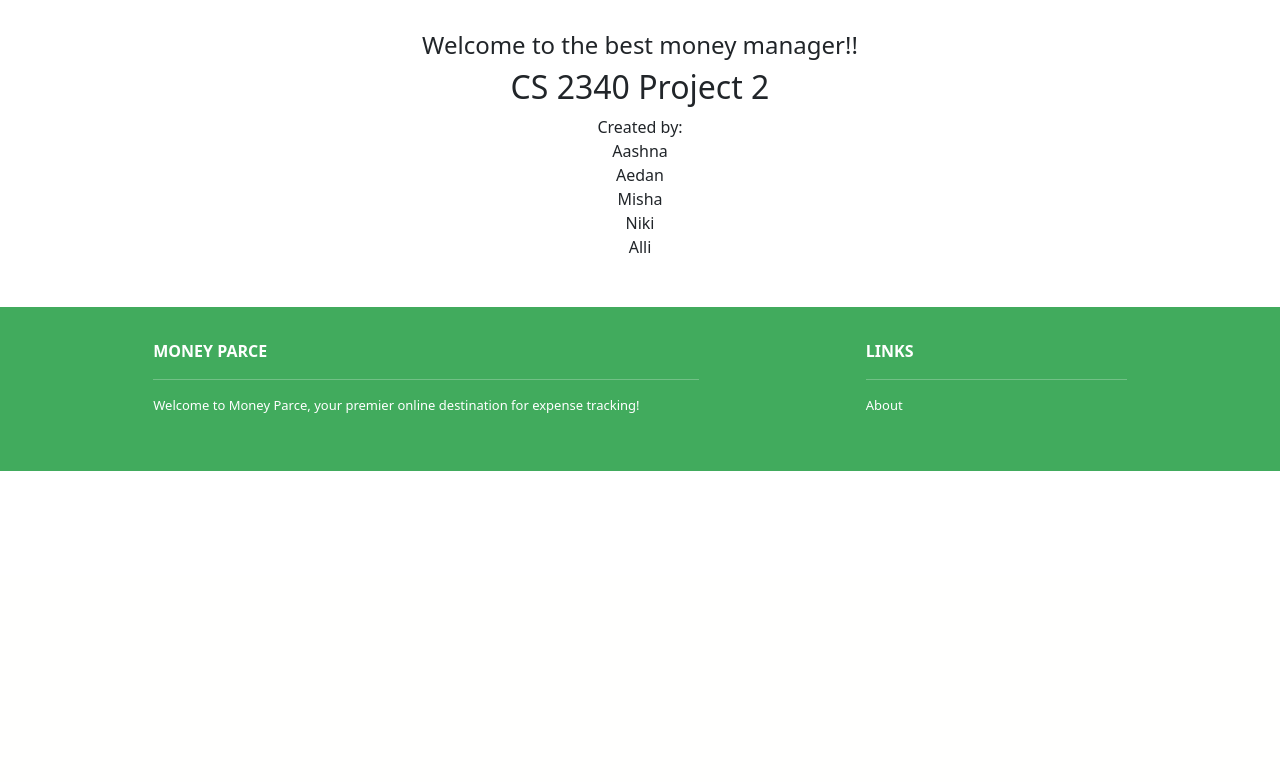
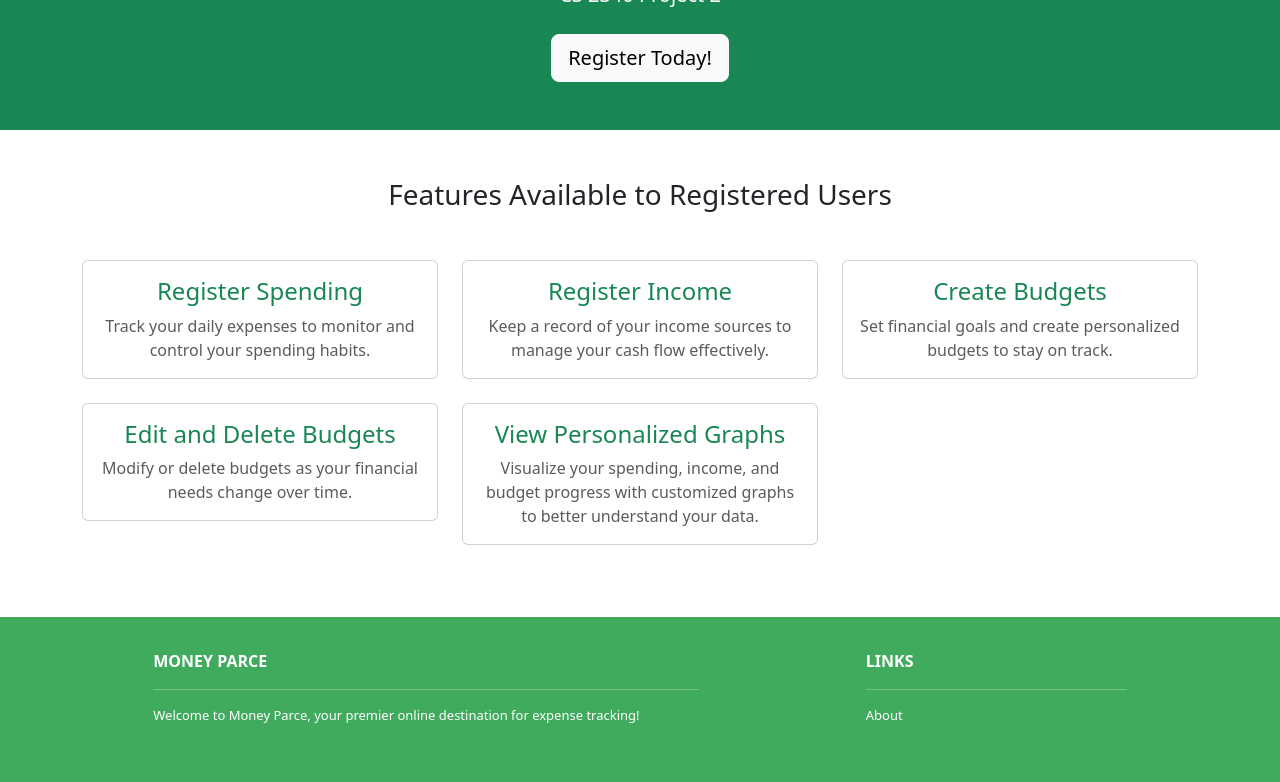
Before and after one commit to kshiraas000/moneyParce, a Django app: page / in a window 1280 px wide. Shown: the part 225-1007 px from the top of the page. Before the commit the page ends 696 px from the top, so only its background shows below. Run offline with Django 5.2, Linux system fonts and the light colour scheme; some libraries are stand-ins or nearby versions.

Commit message:
home page update

```diff
--- a/home/templates/home/index.html
+++ b/home/templates/home/index.html
@@ -1,26 +1,64 @@
 {% extends 'base.html' %}
+
 {% block content %}
-<header class="masthead bg-index text-white text-center py-4">
-  <div class="container d-flex align-items-center flex-
-  column pt-2">
+<!-- Hero Section -->
+<header class="masthead bg-success text-white text-center py-5">
+  <div class="container">
+    <h1 class="display-4 fw-bold">Money Parce</h1>
+    <p class="lead mb-4">CS 2340 Project 2</p>
+    <a href=/accounts/signup class="btn btn-light btn-lg">Register Today!</a>
+  </div>
+</header>
 
-  </div>
-    <!-- MOVED H2 AND P OUT OF DIV -->
-    <h2>Money Parce</h2>
-    <p>Your Path to Financial Freedom!</p>
-</header>
-<div class="p-3">
+<!-- Features Section -->
+<section id="features" class="py-5">
   <div class="container">
-    <div class="row mt-3">
-      <div class="col mx-auto text-center mb-3">
-        <h4>Welcome to the best money manager!!</h4>
-                  <h2>
-            CS 2340 Project 2
-        </h2>
-        <p>Created by: <br>Aashna<br>Aedan<br>Misha<br>Niki<br>Alli</p>
+    <h3 class="text-center mb-5">Features Available to Registered Users</h3>
+    <div class="row text-center">
+      <div class="col-md-4">
+        <div class="card mb-4">
+          <div class="card-body">
+            <h4 class="card-title text-success">Register Spending</h4>
+            <p class="card-text text-muted">Track your daily expenses to monitor and control your spending habits.</p>
+          </div>
+        </div>
       </div>
-
+      <div class="col-md-4">
+        <div class="card mb-4">
+          <div class="card-body">
+            <h4 class="card-title text-success">Register Income</h4>
+            <p class="card-text text-muted">Keep a record of your income sources to manage your cash flow effectively.</p>
+          </div>
+        </div>
+      </div>
+      <div class="col-md-4">
+        <div class="card mb-4">
+          <div class="card-body">
+            <h4 class="card-title text-success">Create Budgets</h4>
+            <p class="card-text text-muted">Set financial goals and create personalized budgets to stay on track.</p>
+          </div>
+        </div>
+      </div>
+    </div>
+    <div class="row text-center">
+      <div class="col-md-4">
+        <div class="card mb-4">
+          <div class="card-body">
+            <h4 class="card-title text-success">Edit and Delete Budgets</h4>
+            <p class="card-text text-muted">Modify or delete budgets as your financial needs change over time.</p>
+          </div>
+        </div>
+      </div>
+      <div class="col-md-4">
+        <div class="card mb-4">
+          <div class="card-body">
+            <h4 class="card-title text-success">View Personalized Graphs</h4>
+            <p class="card-text text-muted">Visualize your spending, income, and budget progress with customized graphs to better understand your data.</p>
+          </div>
+        </div>
+      </div>
     </div>
   </div>
-</div>
+</section>
+
 {% endblock content %}
--- a/home/views.py
+++ b/home/views.py
@@ -7,9 +7,9 @@ def index(request):
 
 def about(request):
     template_data = {}
-    template_data['title'] = 'About'
+    template_data['title'] = 'Financial Tips'
     return render(request,
-                  'home/about.html',
+                  'home/financial_tips.html',
                   {'template_data': template_data})
 
 # erm, in fact, all of base home was created by...
```
Also changed, not shown: accounts/templates/accounts/signup.html (+5 -3 lines), gt_movie_store/static/img/finance_tips.jpg.
